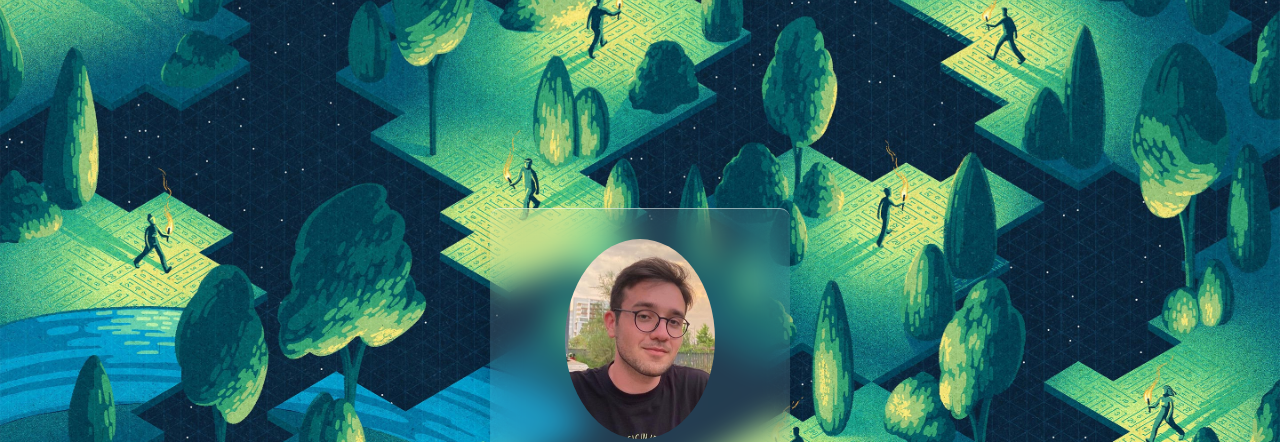
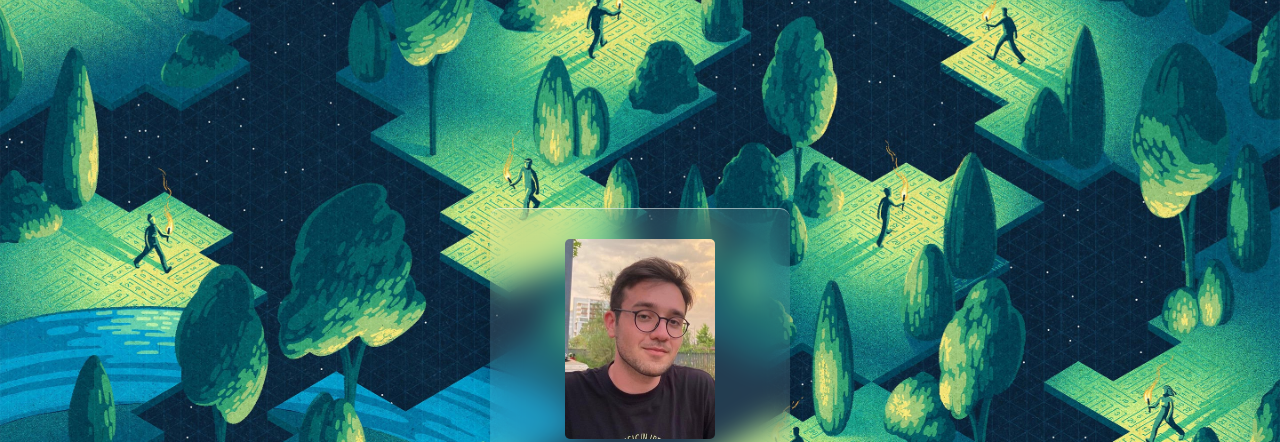
Before and after one commit to adotkaya/adotkaya.github.io, a plain HTML site: page index.html in a window 1280 px wide. Shown: the top 442 px of the page. Drawn offline with Linux system fonts and the light colour scheme.

Commit message:
Update style.css

```diff
--- a/resources/css/style.css
+++ b/resources/css/style.css
@@ -45,7 +45,7 @@ footer {
     width: 100%;
     height: 100%;
     object-fit: cover;
-    border-radius: 100%;
+    border-radius: 10px;
 }
 
 .content {
```
